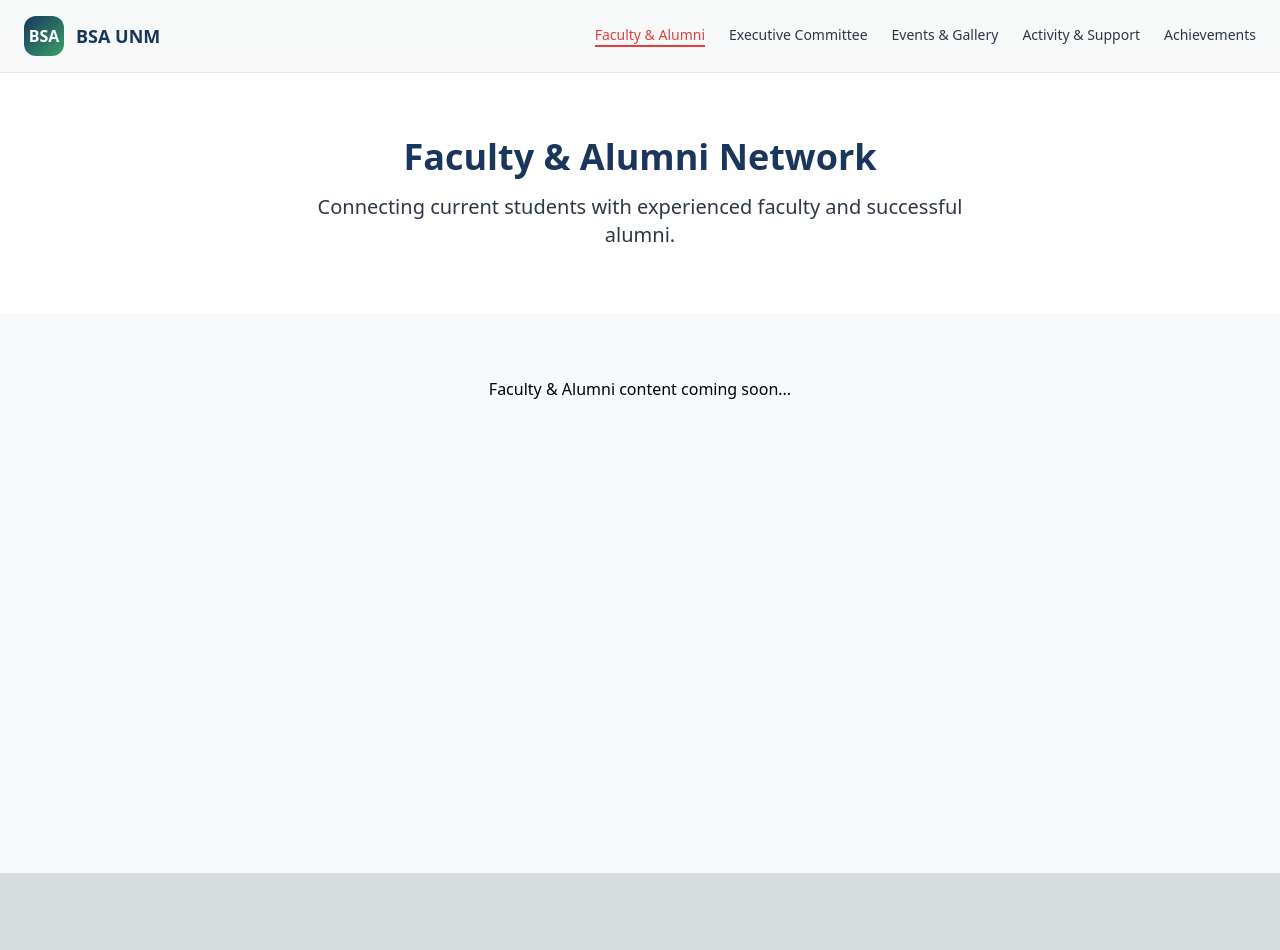
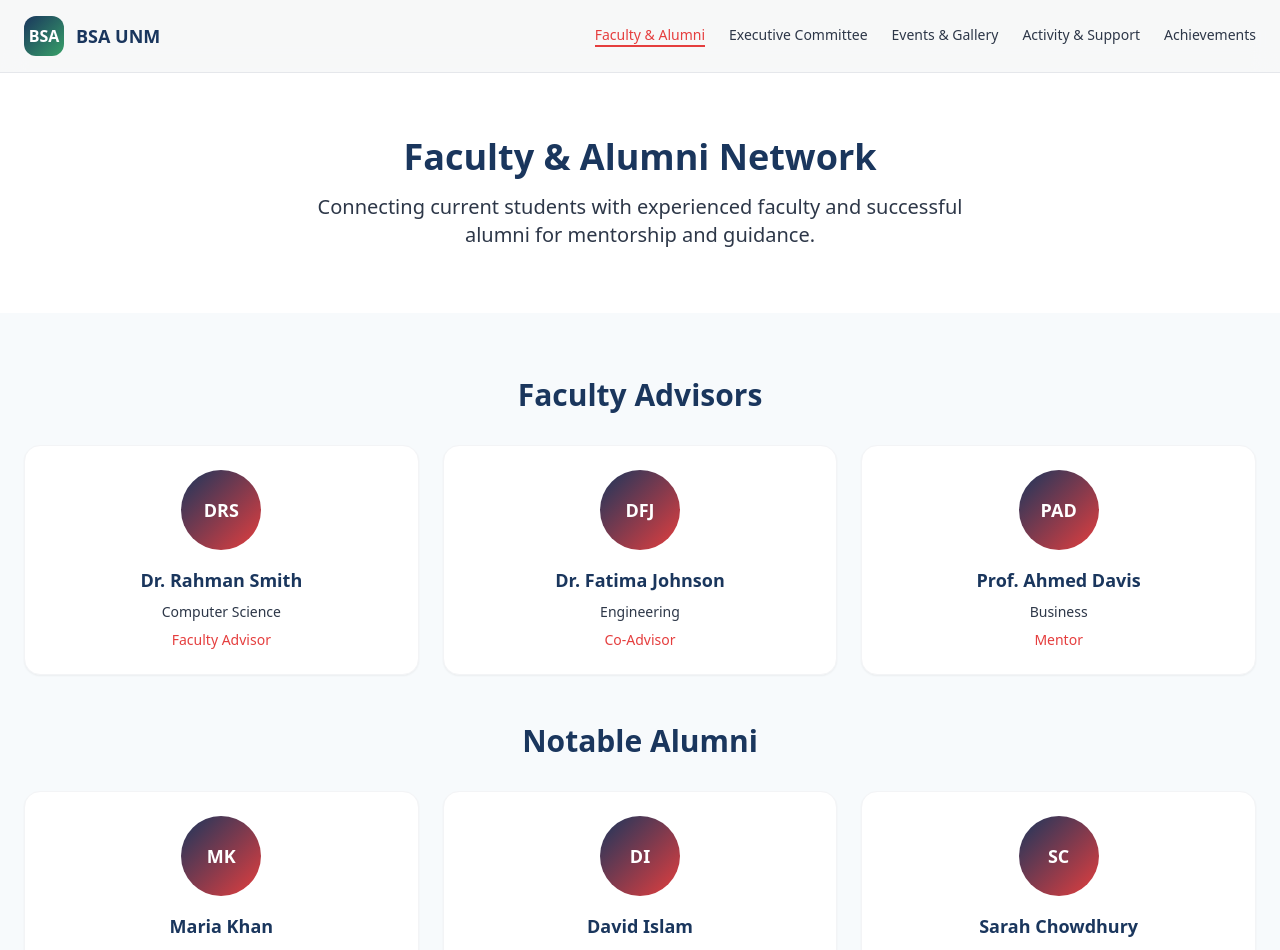
Before and after one commit to SalmanShaikat/bsaunmtesting, a Next.js app: page /faculty-alumni in a window 1280 px wide. Shown: the top 950 px of the page. Before the commit the page ends 873 px from the top, so only its background shows below. Built offline with nearby package versions, Linux system fonts and the light colour scheme.

Commit message:
Update page.tsx

```diff
--- a/app/faculty-alumni/page.tsx
+++ b/app/faculty-alumni/page.tsx
@@ -1,20 +1,66 @@
 export default function FacultyAlumni() {
+  const categories = [
+    {
+      title: "Faculty Advisors",
+      people: [
+        { name: "Dr. Rahman Smith", department: "Computer Science", role: "Faculty Advisor" },
+        { name: "Dr. Fatima Johnson", department: "Engineering", role: "Co-Advisor" },
+        { name: "Prof. Ahmed Davis", department: "Business", role: "Mentor" }
+      ]
+    },
+    {
+      title: "Notable Alumni",
+      people: [
+        { name: "Maria Khan", graduation: "2020", position: "Software Engineer, Google" },
+        { name: "David Islam", graduation: "2019", position: "Data Scientist, Microsoft" },
+        { name: "Sarah Chowdhury", graduation: "2021", position: "Product Manager, Apple" }
+      ]
+    },
+    {
+      title: "Current Students",
+      people: [
+        { name: "Alexa Rahman", major: "Computer Science", year: "Senior" },
+        { name: "Michael Hossain", major: "Mechanical Engineering", year: "Junior" },
+        { name: "Jessica Ali", major: "Business Administration", year: "Sophomore" }
+      ]
+    }
+  ]
+
   return (
     <div className="min-h-screen bg-light">
-      {/* No NavBar - it's in the layout! */}
       <header className="bg-white py-16">
         <div className="container mx-auto px-6 text-center">
           <h1 className="text-4xl font-bold text-primary mb-4">Faculty & Alumni Network</h1>
           <p className="text-xl text-secondary max-w-2xl mx-auto">
-            Connecting current students with experienced faculty and successful alumni.
+            Connecting current students with experienced faculty and successful alumni for mentorship and guidance.
           </p>
         </div>
       </header>
 
       <main className="container mx-auto px-6 py-16">
-        {/* Your page content */}
-        <div className="text-center">
-          <p>Faculty & Alumni content coming soon...</p>
+        <div className="grid gap-12">
+          {categories.map((category, index) => (
+            <div key={index}>
+              <h2 className="text-3xl font-bold text-primary mb-8 text-center">{category.title}</h2>
+              <div className="grid md:grid-cols-3 gap-6">
+                {category.people.map((person, personIndex) => (
+                  <div key={personIndex} className="bg-white rounded-2xl p-6 shadow-sm hover:shadow-md transition-all duration-300 border border-gray-100 text-center">
+                    <div className="w-20 h-20 bg-gradient-to-br from-primary to-accent rounded-full flex items-center justify-center mx-auto mb-4">
+                      <span className="text-white font-bold text-lg">
+                        {person.name.split(' ').map(n => n[0]).join('')}
+                      </span>
+                    </div>
+                    <h3 className="font-bold text-lg text-primary mb-2">{person.name}</h3>
+                    <p className="text-secondary text-sm mb-2">{person.department || person.major}</p>
+                    <p className="text-accent text-sm font-medium">{person.role || person.position || person.year}</p>
+                    {person.graduation && (
+                      <p className="text-gray-500 text-xs mt-2">Class of {person.graduation}</p>
+                    )}
+                  </div>
+                ))}
+              </div>
+            </div>
+          ))}
         </div>
       </main>
     </div>
```
